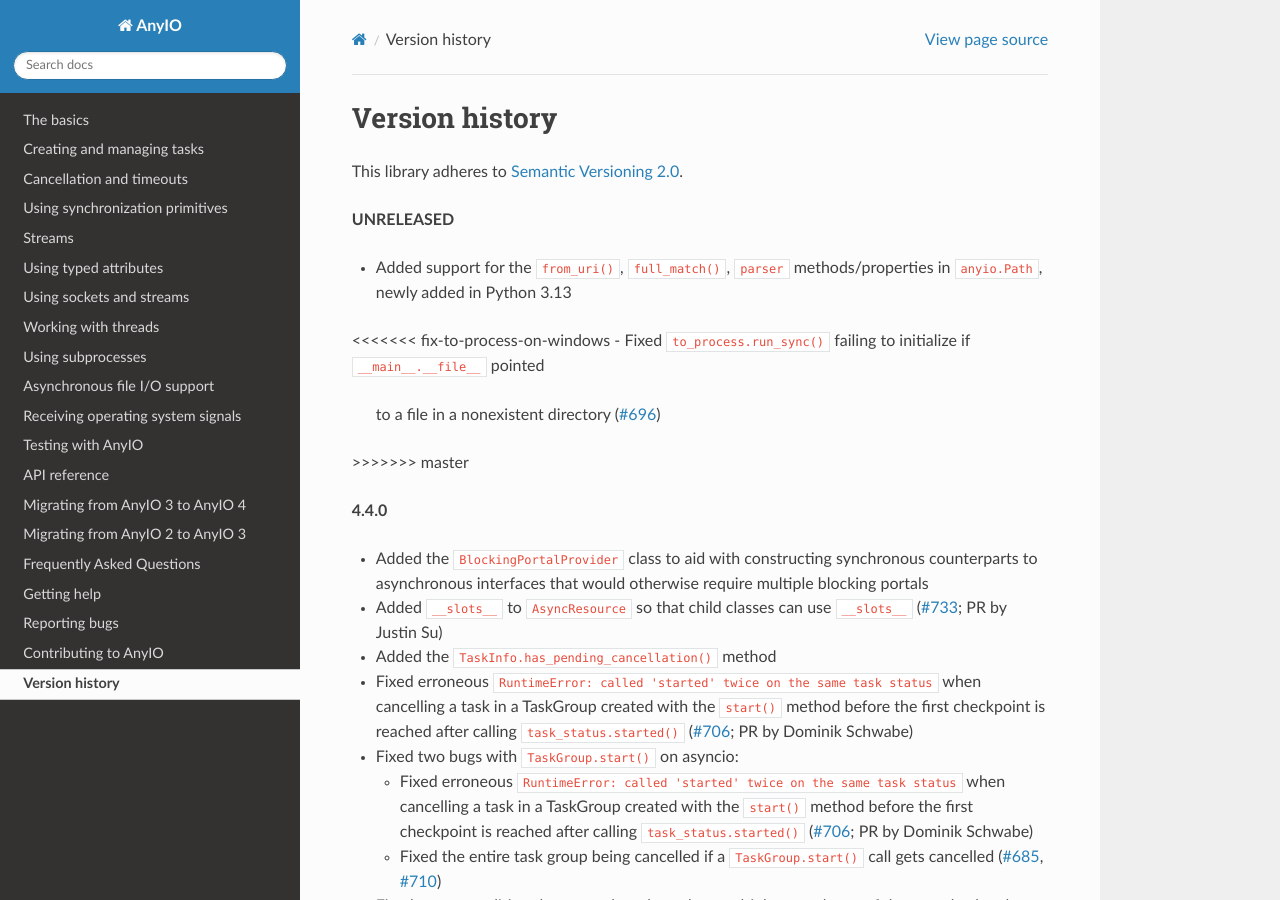
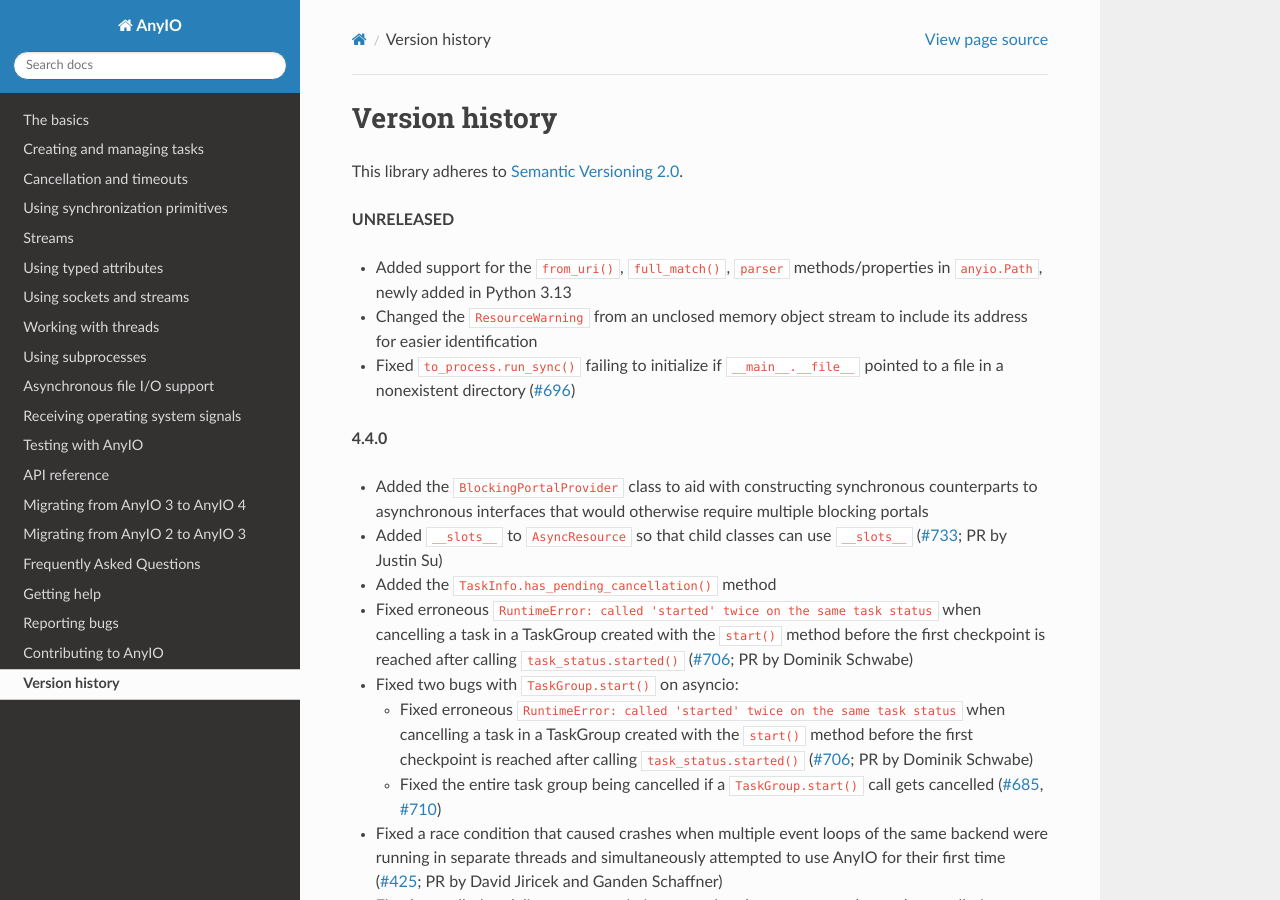
Before and after one commit to agronholm/anyio, a Sphinx documentation site: the page built from docs/versionhistory.rst, in a window 1280 px wide and 900 px high. Built offline with Sphinx 7.4.7 and the Read the Docs theme 2.0.0, drawn with Linux system fonts in a browser that asks for light colours; the version number could not be read and is left out.

Commit message:
Fixed GitHub screw-up

```diff
--- a/docs/versionhistory.rst
+++ b/docs/versionhistory.rst
@@ -7,14 +7,11 @@ This library adheres to `Semantic Versioning 2.0 <http://semver.org/>`_.
 
 - Added support for the ``from_uri()``, ``full_match()``, ``parser`` methods/properties
   in ``anyio.Path``, newly added in Python 3.13
-<<<<<<< fix-to-process-on-windows
+- Changed the ``ResourceWarning`` from an unclosed memory object stream to include its
+  address for easier identification
 - Fixed ``to_process.run_sync()`` failing to initialize if ``__main__.__file__`` pointed
   to a file in a nonexistent directory
   (`#696 <https://github.com/agronholm/anyio/issues/696>`_)
-=======
-- Changed the ``ResourceWarning`` from an unclosed memory object stream to include its
-  address for easier identification
->>>>>>> master
 
 **4.4.0**
 
```
